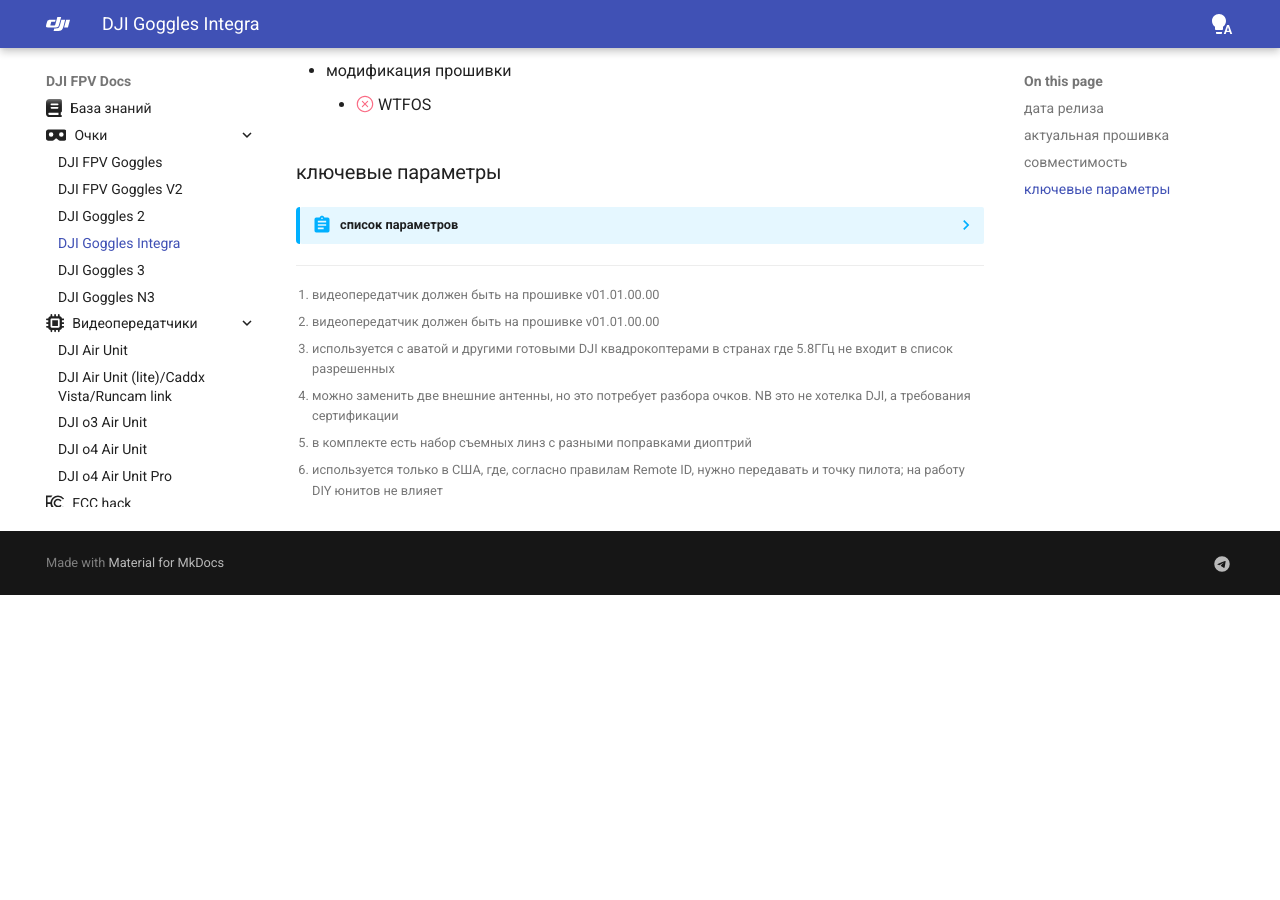
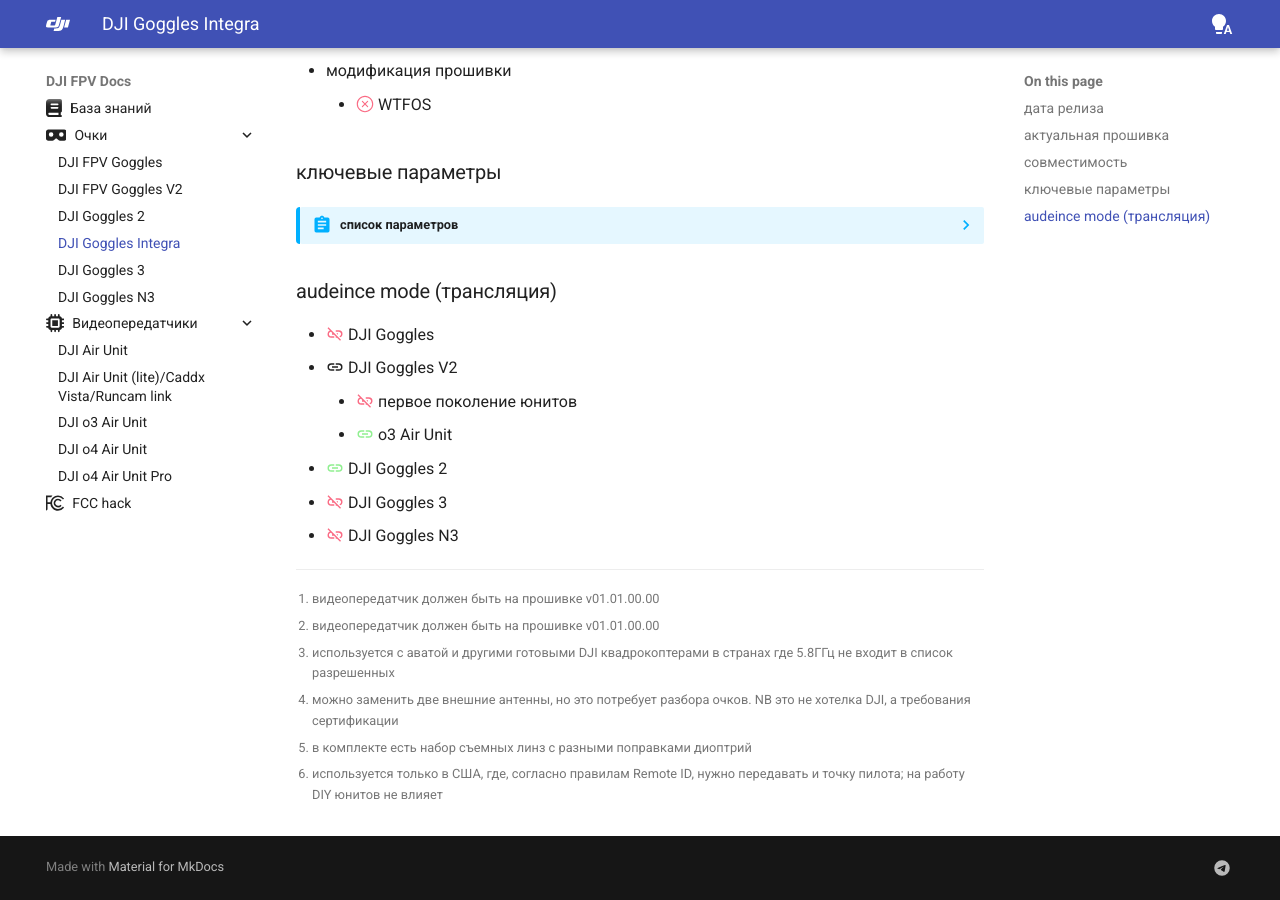
Before and after one commit to benmozes/djifpvdocs, an MkDocs documentation site: the page built from docs/goggles/integra.md, in a window 1280 px wide and 900 px high, scrolled down 1350 px. Built offline with MkDocs 1.6.1 and Material for MkDocs 9.7.7, drawn with Linux system fonts in a browser that asks for light colours; emoji names are drawn with the system emoji font; before the commit the page ends 1945 px from its top, so only the background shows below that.

Commit message:
Update integra.md
audeince mode (трансляция)

```diff
--- a/docs/goggles/integra.md
+++ b/docs/goggles/integra.md
@@ -71,6 +71,15 @@ tags:
     16. **GPS**
         - да[^6]
 
+### audeince mode (трансляция)
+* :material-link-off:{ .red_cross }  DJI Goggles
+* :material-link:  DJI Goggles V2
+    * :material-link-off:{ .red_cross } первое поколение юнитов
+    * :material-link:{ .green_check } o3 Air Unit
+* :material-link:{ .green_check }  DJI Goggles 2
+* :material-link-off:{ .red_cross }  DJI Goggles 3
+* :material-link-off:{ .red_cross }  DJI Goggles N3
+
 
 [^1]: видеопередатчик должен быть на прошивке v01.01.00.00
 [^2]: видеопередатчик должен быть на прошивке v01.01.00.00
```
